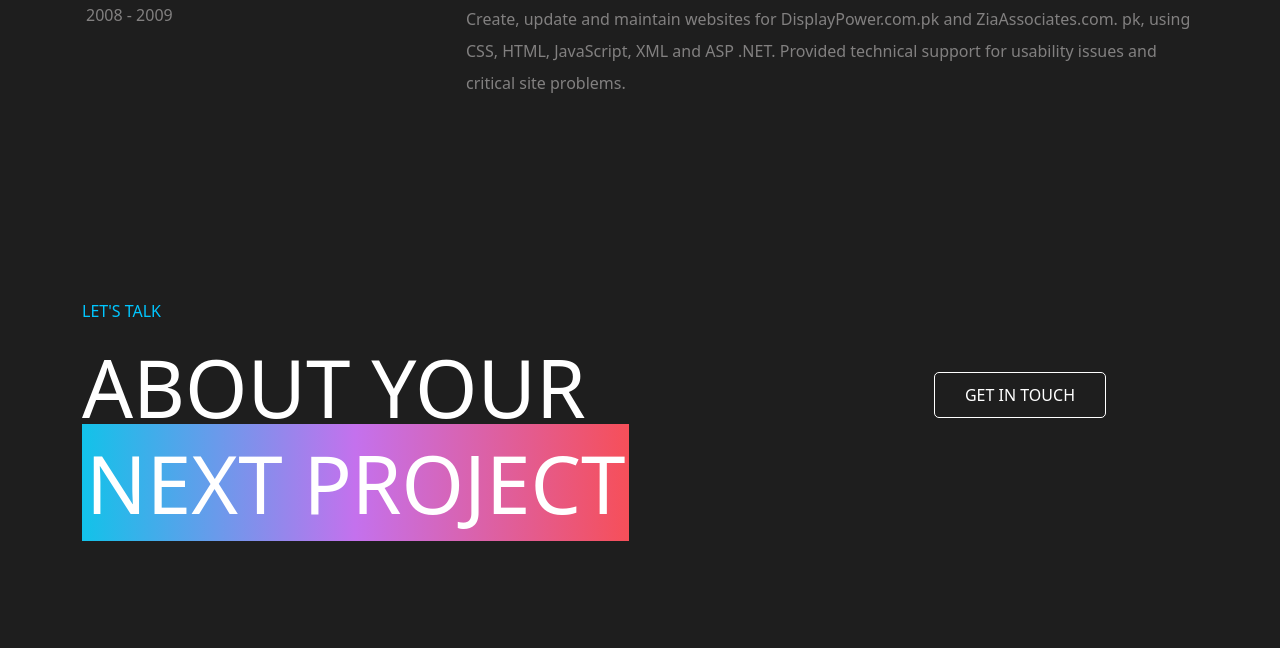
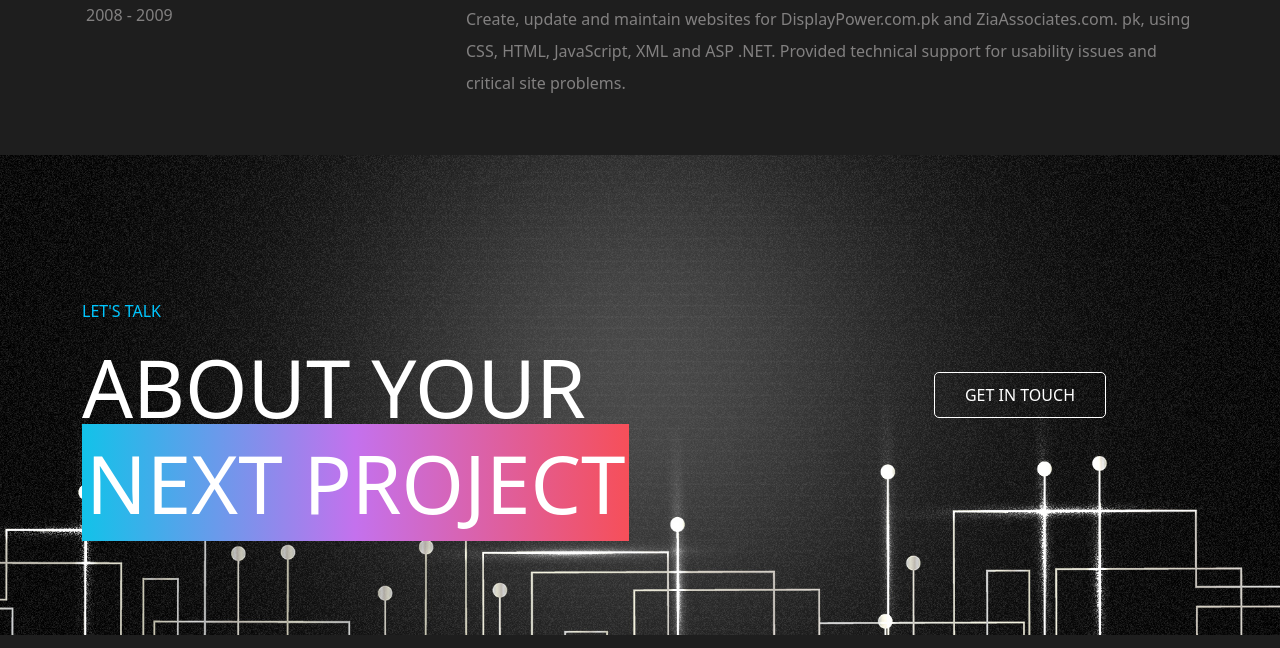
Before and after one commit to adilmakhdoom44/sarmad, a plain HTML site: page index.html in a window 1280 px wide. Shown: the part 2958-3606 px from the top of the page. Drawn offline with nearby package versions, Linux system fonts and the light colour scheme.

Commit message:
Update style.css

```diff
--- a/style.css
+++ b/style.css
@@ -130,7 +130,7 @@
     display: flex;
     justify-content: center;
     align-items: center;
-    background-image: url('./images/line-img.jpg');
+    background-image: url('./line-img.jpg');
     background-size: cover;
     background-repeat: no-repeat;
     background-attachment: fixed;
```
